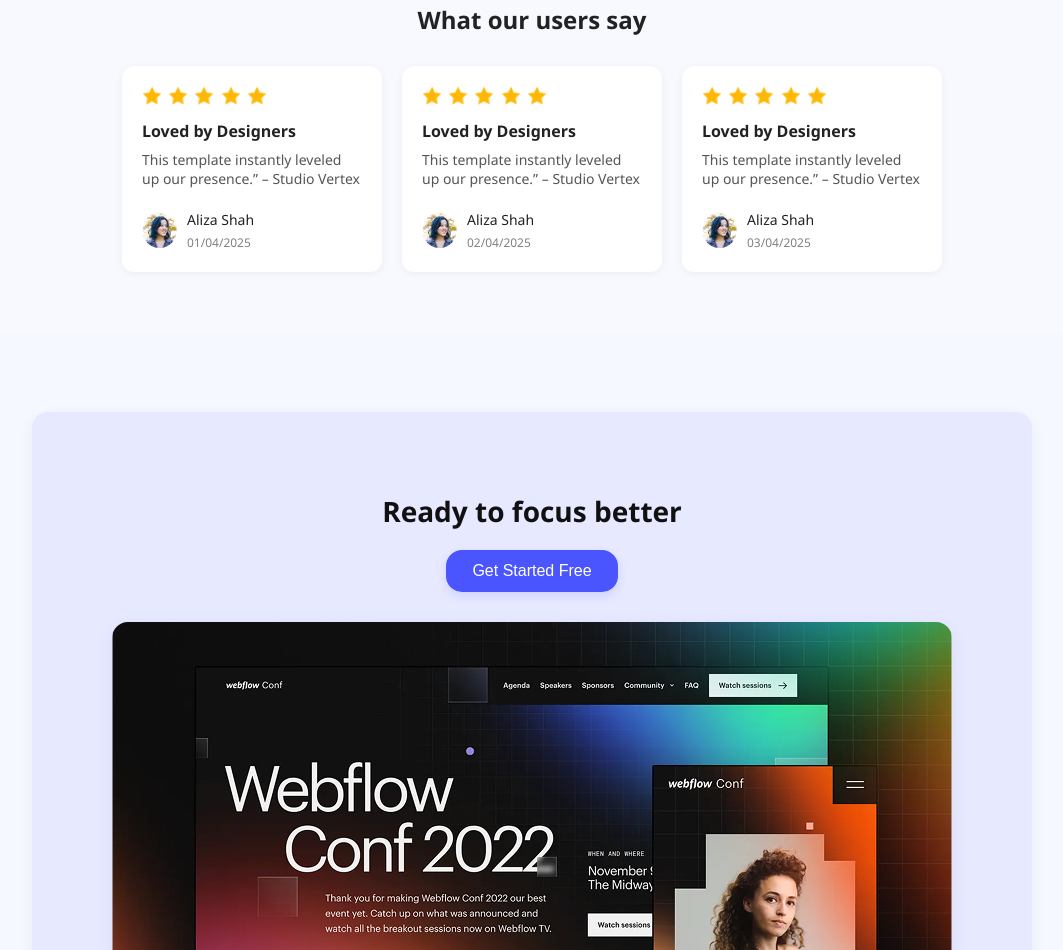
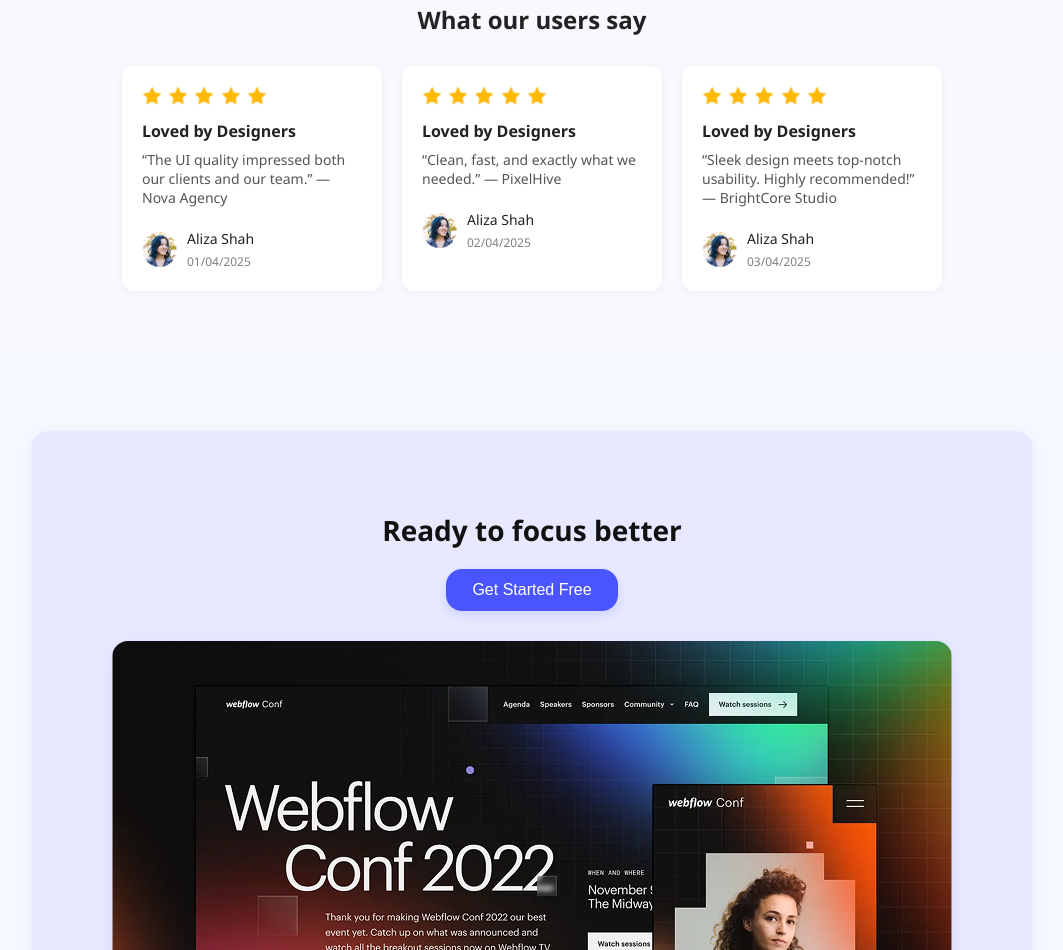
Before and after one commit to arjusultana/my-html-website, a plain HTML site: page index.html in a window 1280 px wide. Shown: the part 1189-2139 px from the top of the page, without its empty margins (108-1171 px from the left). Drawn offline with Linux system fonts and the light colour scheme.

Commit message:
added third commit

```diff
--- a/index.html
+++ b/index.html
@@ -55,7 +55,8 @@
         <img src="star.png" alt="Star">
       </div>
       <h3>Loved by Designers</h3>
-      <p>This template instantly leveled up our presence.” – Studio Vertex</p>
+      <p>“The UI quality impressed both our clients and our team.”
+— Nova Agency</p>
       <div class="reviewer">
         <img src="avatar.png" alt="Reviewer">
         <div class="info">
@@ -73,7 +74,8 @@
         <img src="star.png" alt="Star">
       </div>
       <h3>Loved by Designers</h3>
-      <p>This template instantly leveled up our presence.” – Studio Vertex</p>
+      <p>“Clean, fast, and exactly what we needed.”
+— PixelHive</p>
       <div class="reviewer">
         <img src="avatar.png" alt="Reviewer">
         <div class="info">
@@ -91,7 +93,8 @@
         <img src="star.png" alt="Star">
       </div>
       <h3>Loved by Designers</h3>
-      <p>This template instantly leveled up our presence.” – Studio Vertex</p>
+      <p>“Sleek design meets top-notch usability. Highly recommended!”
+— BrightCore Studio</p>
       <div class="reviewer">
         <img src="avatar.png" alt="Reviewer">
         <div class="info">
```
